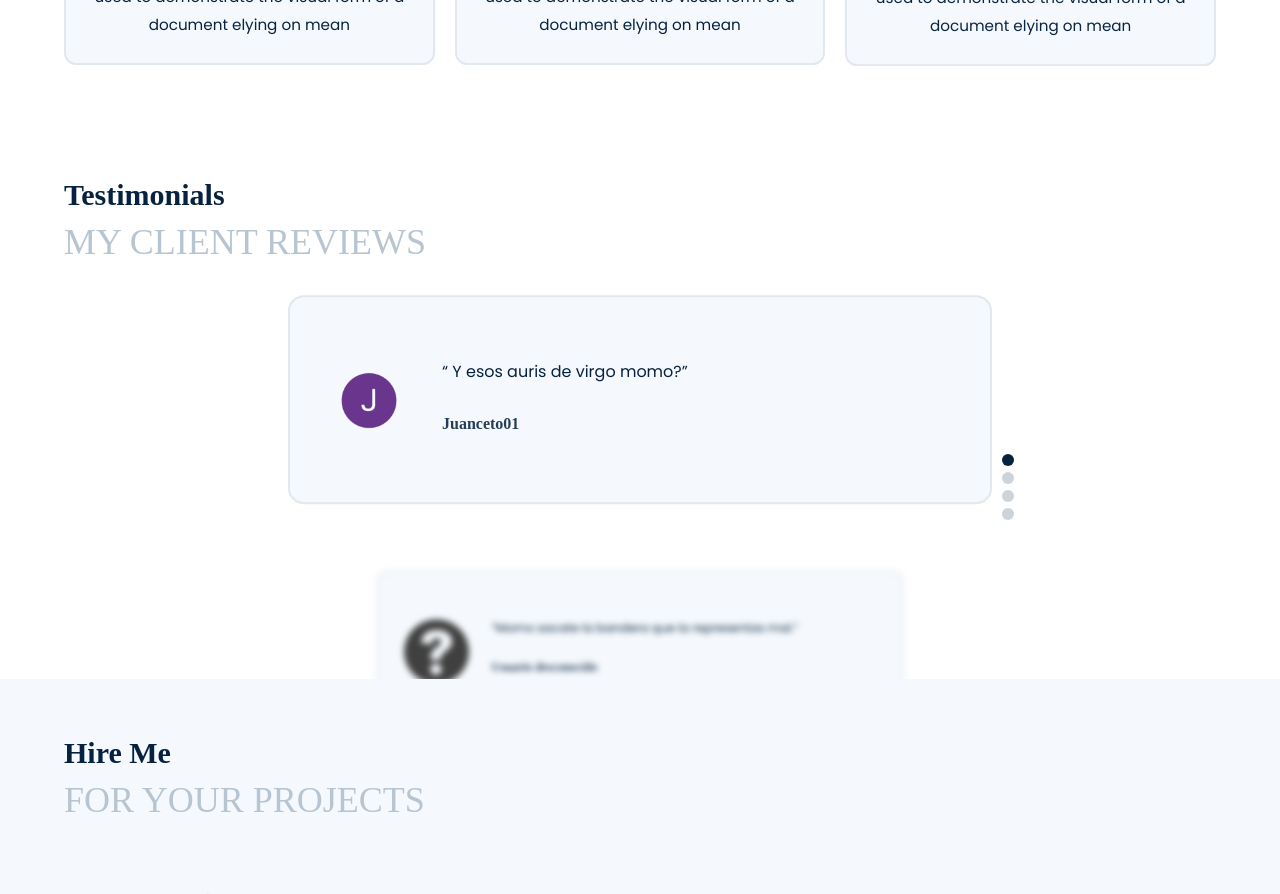
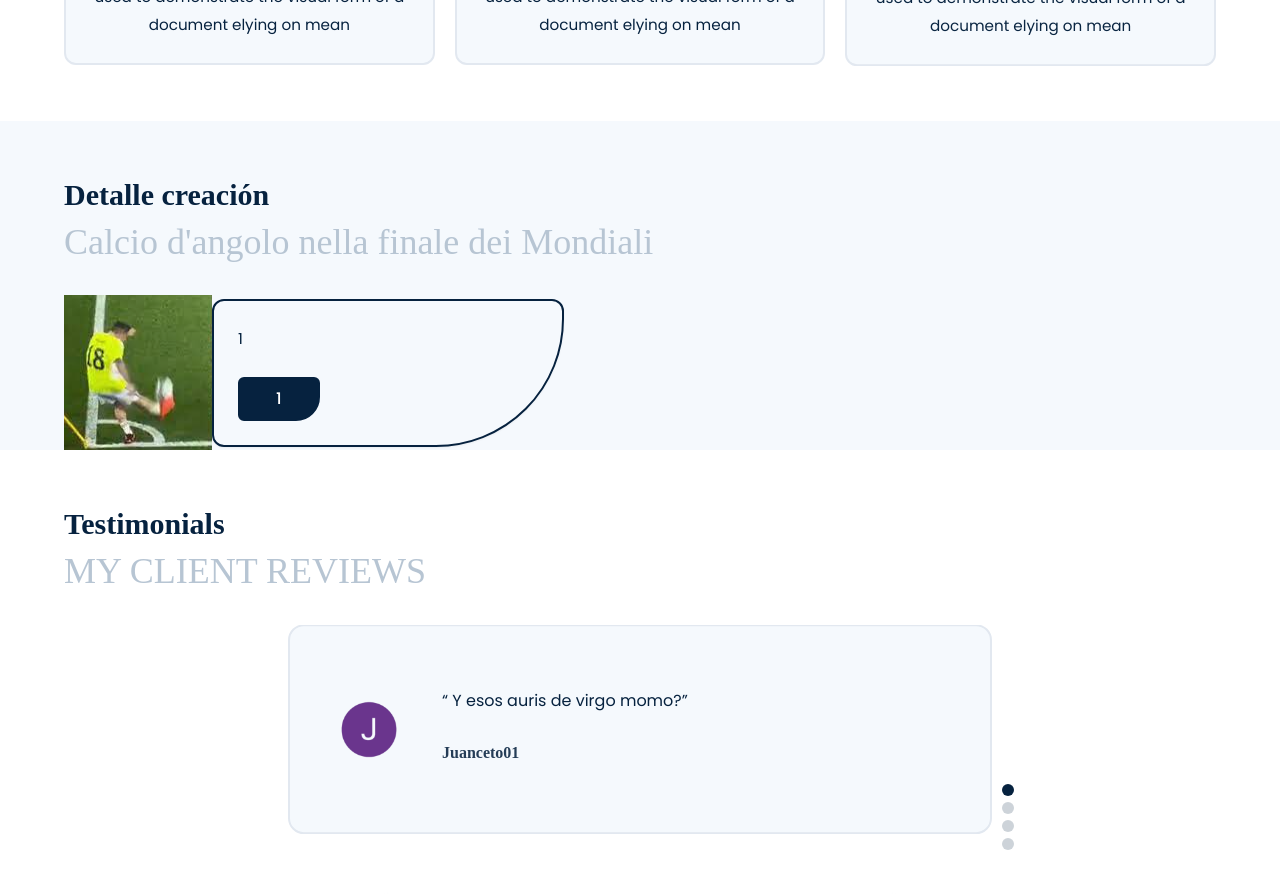
Before and after one commit to tomasavola/TP10, a React (Vite) app: page /project/1 in a window 1280 px wide. Shown: the part 1820-2714 px from the top of the page. Built offline with nearby package versions, Linux system fonts and the light colour scheme; a web font is replaced by a local one.

Commit message:
avanzando Ver Detalle

```diff
--- a/src/pages/ProjectDetail.jsx
+++ b/src/pages/ProjectDetail.jsx
@@ -9,42 +9,60 @@ export default function ProjectDetail() {
 
   let { dataPortfolio } = useContext(DataPortfolioContext);
   let { favorites, addCreation, deleteCreation } = useContext(FavoritosContext);
-  const { creationId } = useParams();
+  const { id } = useParams();
   const [creation, setCreation] = useState(null);
 
-  const loadCreation = () => {
-    dataPortfolio.map(data => {
-       // Solucion 1
-      if (data.id === creationId) { // Solucion 2
-        setCreation(data);
-      }
-    })
-  }
+  useEffect(() => {
+    const project = dataPortfolio.filter(elemento=>elemento.id == id)
 
-  useEffect(() => {
-    loadCreation();
-  }, []);
+    if (project.length >0)
+      setCreation(project[0]);
+  }, [dataPortfolio,id]);
 
   if (creation) {
     return (
       <>
-        <div className="creationContainer">
-          <img src={creation.img} alt="" style={{margin: '20px' }} />
-          <div className="dataContainer">
-            <h1>{creation.description}</h1>
-            <h3 style={{width: '100%'}}>{creation.date}</h3>
-            {favorites.find((favorite) => favorite.id.toString() === creationId.toString()) ? (
-              <button onClick={() => deleteCreation(creation)}>Delete from favorites</button>
-            ):(
-              <button onClick={() => addCreation(creation)}>Add to favorites</button>
-            )}
+        <section className="bg-bg_light_primary">
+      <div className="md:container px-5 pt-14">
+        <h2 className="title" data-aos="fade-down">
+          Detalle creación
+        </h2>
+        <h4 className="subtitle" data-aos="fade-down">
+          {creation.titulo}
+        </h4>
+        <br />
+        <div className="flex items-center md:flex-row flex-col-reverse ">
+          <img
+            src={creation.imagenes}
+            alt="..."
+            data-aos="fade-right"
+            className="max-w-sm md:block hidden"
+          />
+          <img
+            src={creation.imagenes}
+            data-aos="fade-up"
+            alt="..."
+            className="max-w-sm md:hidden"
+          />
+          <div
+            data-aos="fade-left"
+            className="border-2 border-dark_primary max-w-sm
+           p-6 shadow-sm rounded-xl rounded-br-[8rem] sm:min-w-[22rem]"
+          >
+            <p className="leading-7">{creation.id}</p>
+            <br />
+            <button className="btn bg-dark_primary text-white">
+              {creation.id}
+            </button>
           </div>
         </div>
+      </div>
+    </section>
       </>
     )
   } else {
     return (
-      <></>
+      <>holaaaa</>
     )
   }
 }
```
